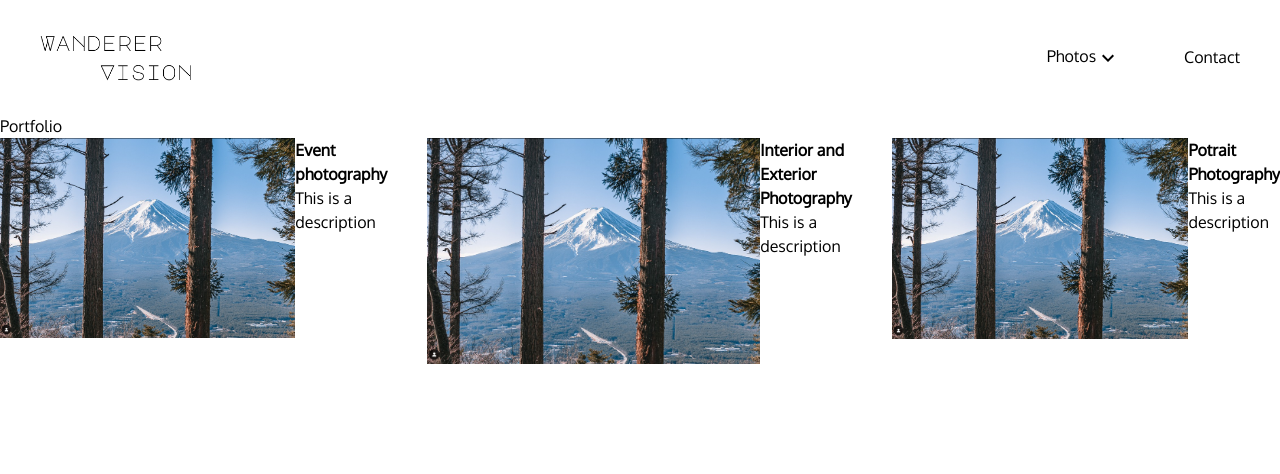
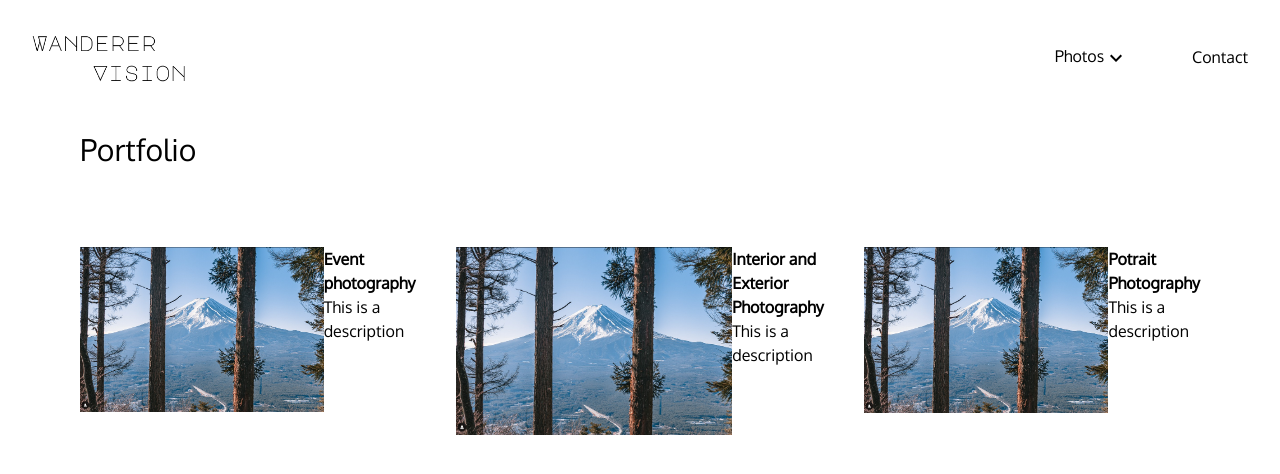
Before and after one commit to detectivemerry/wanderer-vision, a Next.js app: page / in a window 1280 px wide. Shown: the top 474 px of the page. Built offline with nearby package versions, Linux system fonts and the light colour scheme.

Commit message:
add portfolio

```diff
--- a/app/(home)/page.tsx
+++ b/app/(home)/page.tsx
@@ -1,24 +1,35 @@
 import CategoryCard from "@/components/CategoryCard";
 
 export default function Home() {
-  return(
-    <div className = "flex flex-col">
-      <div>
-        <h1>Portfolio</h1>
-      </div>
-      <div className = "flex gap-10">
+  return (
+    <div className="flex flex-col">
+      <div className="text-3xl mt-4 mb-20">Portfolio</div>
+      <div className="flex gap-10">
         <div>
-          <CategoryCard imagePath="contact/contact.png" title = "Event photography" description="This is a description" link = "events"/>
+          <CategoryCard
+            imagePath="contact/contact.png"
+            title="Event photography"
+            description="This is a description"
+            link="events"
+          />
         </div>
         <div>
-          <CategoryCard imagePath="contact/contact.png" title = "Interior and Exterior Photography" description="This is a description" link = "interior-and-exterior"/>
+          <CategoryCard
+            imagePath="contact/contact.png"
+            title="Interior and Exterior Photography"
+            description="This is a description"
+            link="interior-and-exterior"
+          />
         </div>
         <div>
-          <CategoryCard imagePath="contact/contact.png" title = "Potrait Photography" description="This is a description" link = "potraits"/>
+          <CategoryCard
+            imagePath="contact/contact.png"
+            title="Potrait Photography"
+            description="This is a description"
+            link="potraits"
+          />
         </div>
       </div>
-
     </div>
-  )
-
+  );
 }
--- a/app/layout.tsx
+++ b/app/layout.tsx
@@ -22,10 +22,12 @@ export default function RootLayout({
         <meta name="viewport" content="width=device-width, initial-scale=1.0" />
       </head>
       <body className={font.className}>
-        <div className = "mx-6">
+        <div className = "">
           <Navbar/>
         </div>
+        <div className = "mx-20">
         {children}
+        </div>
       </body>
     </html>
   );
--- a/components/Navbar.tsx
+++ b/components/Navbar.tsx
@@ -22,7 +22,7 @@ export default function Navbar() {
   };
 
   return (
-    <div className="flex justify-between gap-16 my-8 mx-4 ">
+    <div className="flex justify-between gap-16 my-8 mx-8">
       <div className="w-[13%] ">
         <Link href="/">
           <img src="logo/wanderer_vision_logo.png" />
```
